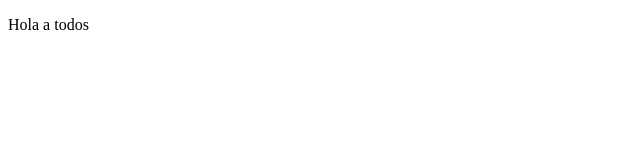
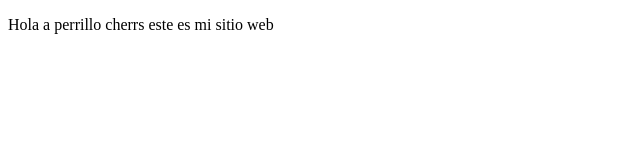
Before and after one commit to Keneo85/proyectoDemoCursoPrework, a plain HTML site: page index.html in a window 1280 px wide. Shown: the whole page, without its empty margins (0-640 px from the left). Drawn offline with Linux system fonts and the light colour scheme.

Commit message:
cambios nombre perrillo cherss

```diff
--- a/index.html
+++ b/index.html
@@ -8,7 +8,7 @@
 </head>
 <body>
     <p>
-        Hola a todos
+        Hola a perrillo cherrs este es mi sitio web
     </p>
 </body>
 </html>
```
